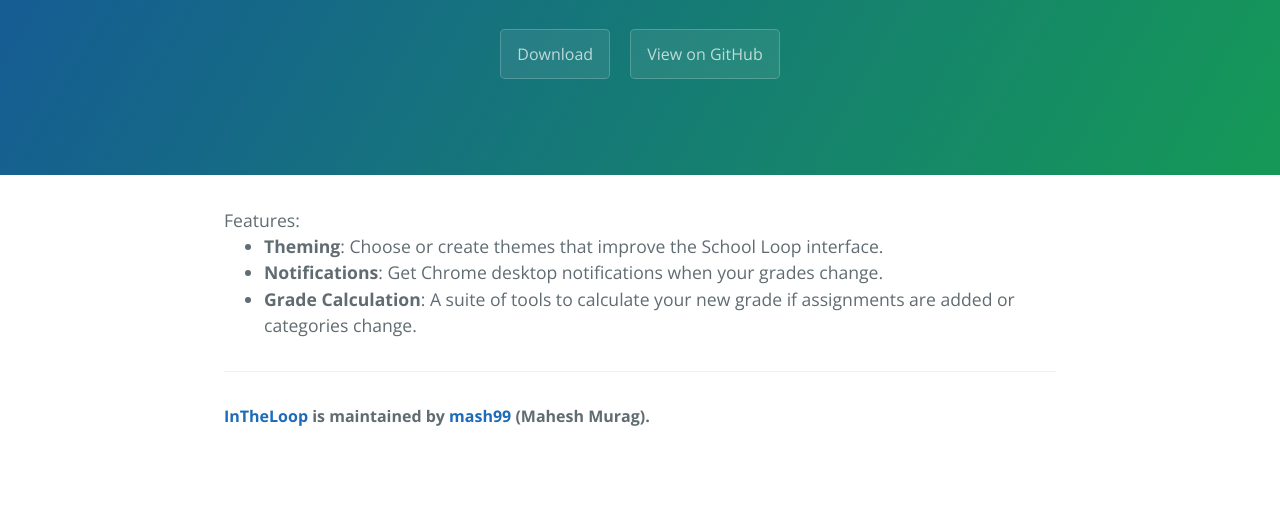
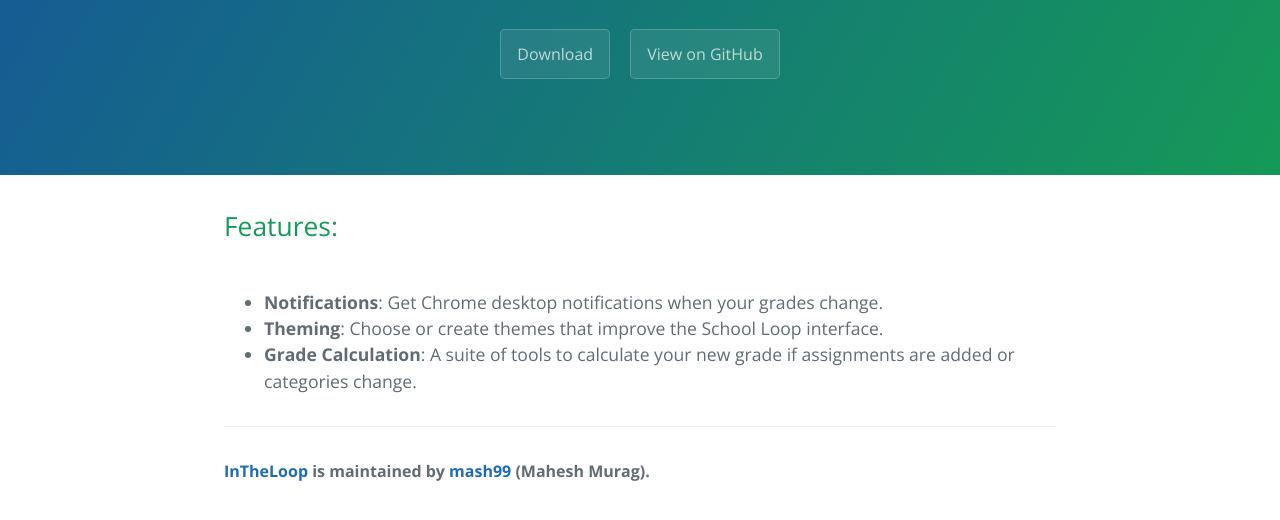
Before and after one commit to maheshmurag/InTheLoop, a plain HTML site: page index.html in a window 1280 px wide. Shown: the part 208-728 px from the top of the page. Drawn offline with nearby package versions, Linux system fonts and the light colour scheme.

Commit message:
Update index.html

```diff
--- a/index.html
+++ b/index.html
@@ -21,13 +21,13 @@
 
     <section class="main-content">
 
-      Features:<br>
+      <h2>Features:</h2><br>
       <ul>
         <li>
-          <strong>Theming</strong>: Choose or create themes that improve the School Loop interface.
+          <strong>Notifications</strong>: Get Chrome desktop notifications when your grades change.
         </li>
         <li>
-          <strong>Notifications</strong>: Get Chrome desktop notifications when your grades change.
+          <strong>Theming</strong>: Choose or create themes that improve the School Loop interface.
         </li>
         <li>
           <strong>Grade Calculation</strong>: A suite of tools to calculate your new grade if assignments are added or categories change.
```
